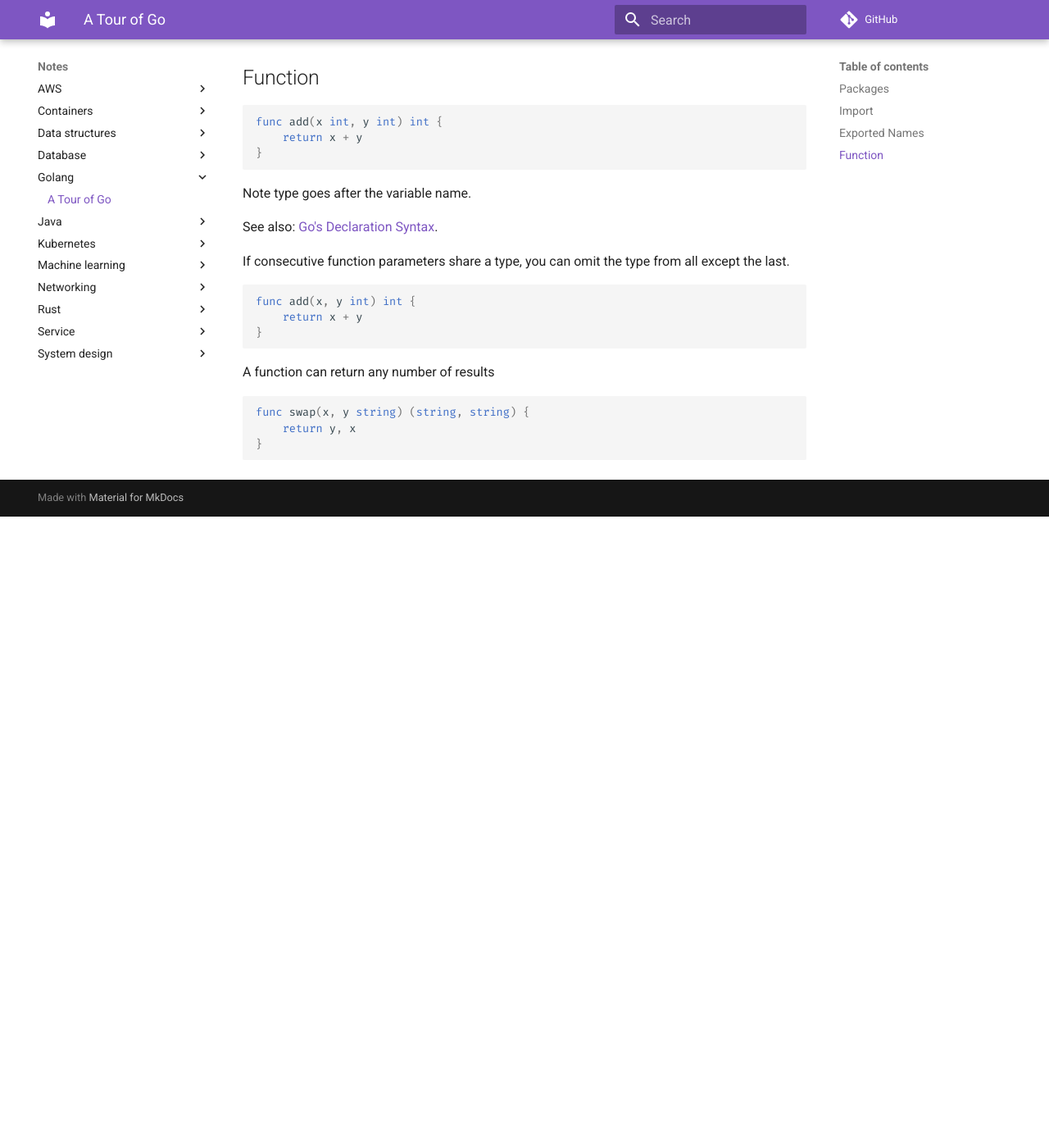
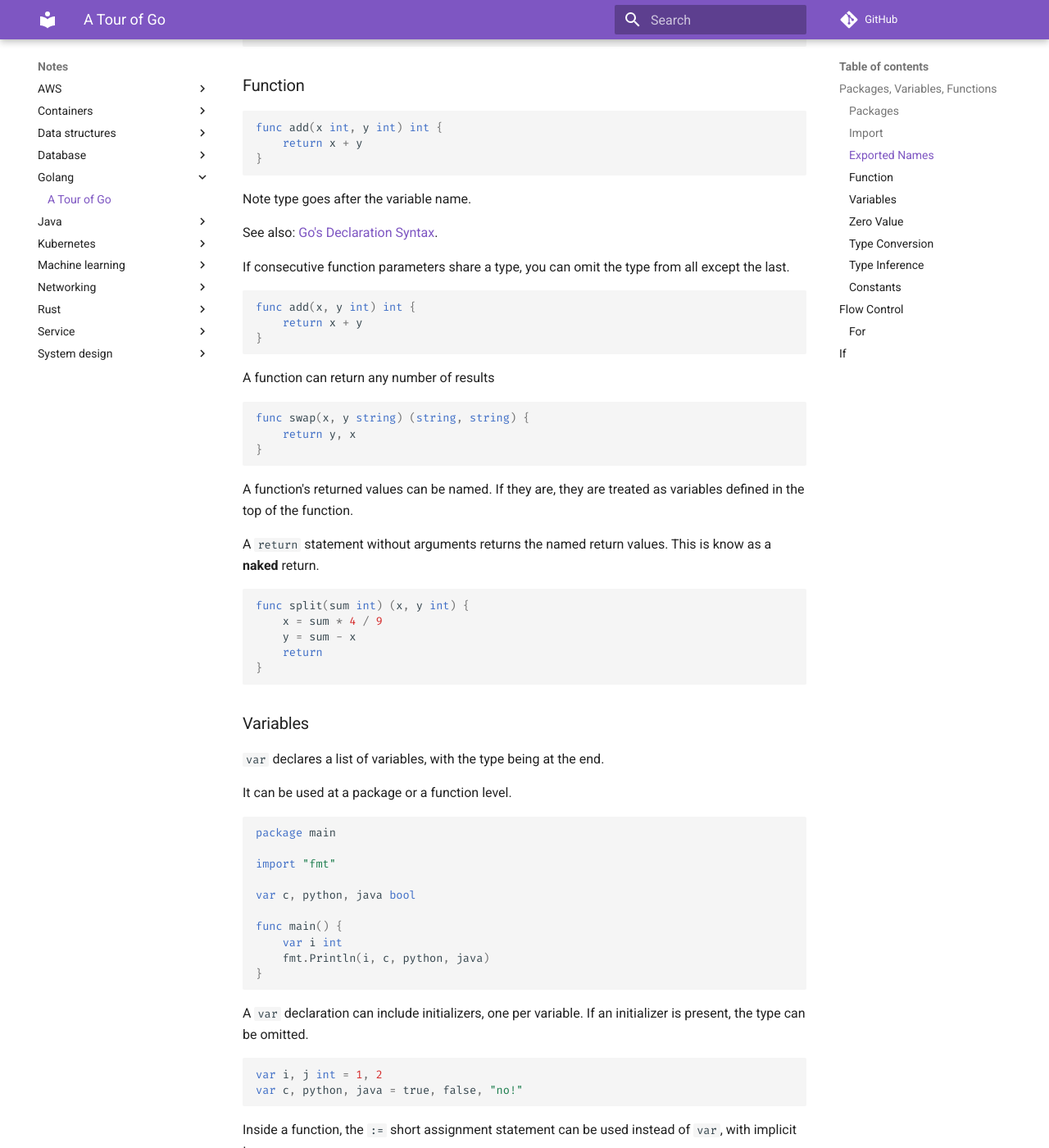
Before and after one commit to gapuchi/gapuchi.github.io, an MkDocs documentation site: the page built from docs/notes/golang/intro.md, in a window 1280 px wide and 1400 px high, scrolled down 1356 px. Shown: the whole window at 82% size. Built offline with MkDocs 1.6.1 and Material for MkDocs 9.7.7, drawn with Linux system fonts in a browser that asks for light colours; comment, search, counter and statistics services are not loaded; before the commit the page ends 1986 px from its top, so only the background shows below that; some of the changed text lies outside the part shown.

Commit message:
GoLang Notes cont.

````diff
--- a/docs/notes/golang/intro.md
+++ b/docs/notes/golang/intro.md
@@ -1,6 +1,8 @@
 # A Tour of Go
 
-## Packages
+## Packages, Variables, Functions
+
+### Packages
 
 A Go program is made of **packages**.
 
@@ -14,16 +16,16 @@ Below is an example `main` package which uses packages with import paths `"fmt"`
 package main
 
 import (
-	"fmt"
-	"math/rand"
+    "fmt"
+    "math/rand"
 )
 
 func main() {
-	fmt.Println("My favorite number is", rand.Intn(10))
+    fmt.Println("My favorite number is", rand.Intn(10))
 }
 ```
 
-## Import
+### Import
 
 You can group imports into a parenthesized, "factored" import statement.
 
@@ -36,7 +38,7 @@ import "math"
 
 [Convention] It is good style to use the factored import statement.
 
-## Exported Names
+### Exported Names
 
 When importing a package, you can only refer to its exported names. Any unexported names are not accessible from outside the package.
 
@@ -46,20 +48,20 @@ A name is exported if it begins with a capital letter. e.g. `Pizza`. `pizza` is
 package main
 
 import (
-	"fmt"
-	"math"
+    "fmt"
+    "math"
 )
 
 func main() {
-	fmt.Println(math.pi) //Fails because pi, not Pi
+    fmt.Println(math.pi) //Fails because pi, not Pi
 }
 ```
 
-## Function
+### Function
 
 ```go
 func add(x int, y int) int {
-	return x + y
+    return x + y
 }
 ```
 
@@ -71,7 +73,7 @@ If consecutive function parameters share a type, you can omit the type from all
 
 ```go
 func add(x, y int) int {
-	return x + y
+    return x + y
 }
 ```
 
@@ -79,6 +81,145 @@ A function can return any number of results
 
 ```go
 func swap(x, y string) (string, string) {
-	return y, x
+    return y, x
 }
 ```
+
+A function's returned values can be named. If they are, they are treated as variables defined in the top of the function.
+
+A `return` statement without arguments returns the named return values. This is know as a **naked** return.
+
+```go
+func split(sum int) (x, y int) {
+    x = sum * 4 / 9
+    y = sum - x
+    return
+}
+```
+
+### Variables
+
+`var` declares a list of variables, with the type being at the end.
+
+It can be used at a package or a function level.
+
+```go
+package main
+
+import "fmt"
+
+var c, python, java bool
+
+func main() {
+    var i int
+    fmt.Println(i, c, python, java)
+}
+
+```
+
+A `var` declaration can include initializers, one per variable. If an initializer is present, the type can be omitted.
+
+```go
+var i, j int = 1, 2
+var c, python, java = true, false, "no!"
+```
+
+Inside a function, the `:=` short assignment statement can be used instead of `var`, with implicit type.
+
+Outside a function, the `:=` is not available because every statement must start with a keyword (`var`, `func`, etc).
+
+### Zero Value
+
+Variables declared without an explicit initial value are given their *zero value*. These are:
+
+* `0` for numeric types.
+* `false` for boolean type
+* `""` for strings.
+
+### Type Conversion
+
+The expression `T(v)` converts the value `v` to the type `T`.
+
+```go
+i := 42
+f := float64(i)
+u := uint(f)
+```
+
+### Type Inference
+
+When declaring a variable without specifying an explicit type, the variable's type is inferred from the value on the right hand side.
+
+### Constants
+
+Constants are declared using the `const` keyword. It cannot be declared using the `:=` syntax.
+
+## Flow Control
+
+### For
+
+Go has only one looping construct, `for`.
+
+It's basically like Java's `for` loop. Init statement, condition, and post statement.
+
+```go
+for i := 0; i < 10; i++ {
+    sum += i
+}
+```
+
+> You don't need `()` surrounding the three components and `{}` are always required.
+
+The init and post statements are optional.
+
+```go
+for ; sum < 1000; {
+	sum += sum
+}
+```
+
+You can drop the semicolons, and by magic, it becomes a `while` loop.
+
+```go
+for sum < 1000 {
+	sum += sum
+}
+```
+
+You can drop the condition and it loops forever.
+
+```go
+for {
+	sum += sum
+}
+```
+
+## If
+
+Like `for`, the expression need not be surround by `()` and `{}` are required.
+
+```go
+if x < 0 {
+	return sqrt(-x) + "i"
+}
+```
+
+`if` statement can start with a short statement to execute before the condition.
+
+```go
+if v := math.Pow(x, n); v < lim {
+	return v
+}
+```
+
+Variables declared by the statement are only in scope until the end of the `if`.
+
+Variables declared by the statement are also available inside any of the `else` blocks.
+
+```go
+if v := math.Pow(x, n); v < lim {
+	return v
+} else {
+	fmt.Printf("%g >= %g\n", v, lim)
+}
+```
````
